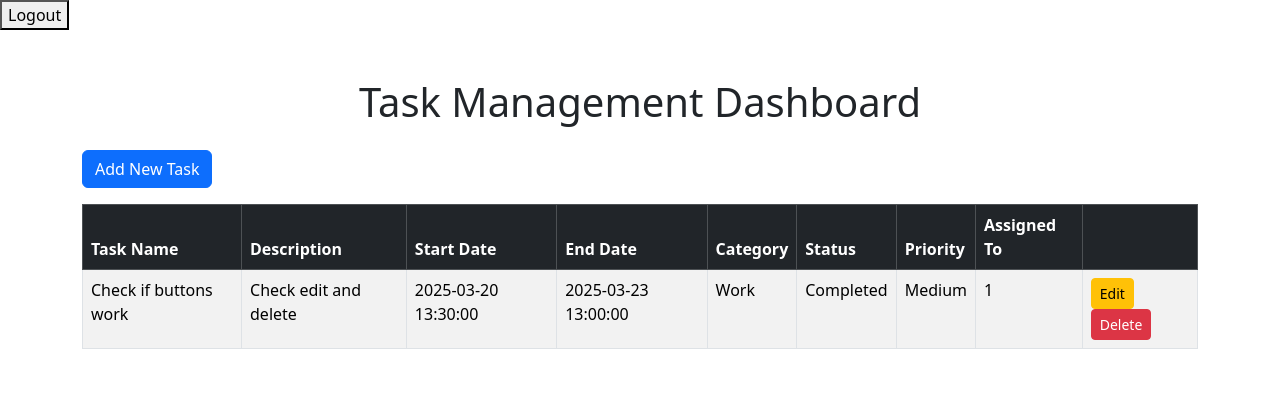
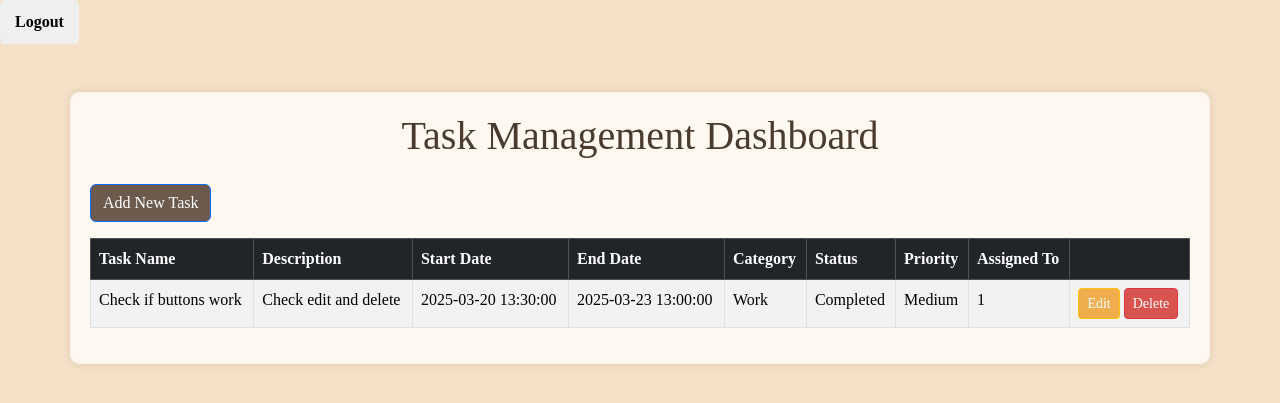
Before and after one commit to noshinrahman11/Task-Management-Software, a Flask app: page /dashboard in a window 1280 px wide. Shown: the top 403 px of the page. Run offline with Flask 3, Linux system fonts and the light colour scheme; a user stored in the database is signed in.

Commit message:
added dashboard css

```diff
--- /dev/null
+++ b/static/css/dashboard.css
@@ -0,0 +1,114 @@
+/* General Styles */
+body {
+    background-color: #f5e1c8; /* Light tan background */
+    font-family: 'Playfair Display', serif;
+    color: #4a3b2f;
+}
+
+/* Flash messages */
+.flash-messages {
+    margin: 10px;
+    padding: 10px;
+    border-radius: 5px;
+    text-align: center;
+}
+
+.flash-message {
+    padding: 10px;
+    margin-bottom: 10px;
+    border-radius: 5px;
+}
+
+.flash-message.success {
+    background-color: #d4edda;
+    color: #155724;
+}
+
+.flash-message.error {
+    background-color: #f8d7da;
+    color: #721c24;
+}
+
+/* Container */
+.container {
+    background-color: #fff8f0;
+    padding: 20px;
+    border-radius: 10px;
+    box-shadow: 0px 0px 10px rgba(0, 0, 0, 0.1);
+}
+
+/* Task Table */
+table {
+    width: 100%;
+    border-collapse: collapse;
+}
+
+th {
+    background-color: #c7a17a; /* Dark tan */
+    color: #ffffff;
+    padding: 10px;
+    text-align: left;
+}
+
+td {
+    background-color: #e4c8a2; /* Medium tan */
+    padding: 10px;
+}
+
+/* Priority Column Colors */
+td.priority-high {
+    background-color: #d9534f; /* Red */
+    color: white;
+}
+
+td.priority-medium {
+    background-color: #f0ad4e; /* Orange */
+    color: white;
+}
+
+td.priority-low {
+    background-color: #5bc0de; /* Blue */
+    color: white;
+}
+
+/* Buttons */
+button {
+    padding: 10px 15px;
+    border: none;
+    border-radius: 5px;
+    cursor: pointer;
+    font-weight: bold;
+}
+
+button.btn-primary {
+    background-color: #6c5b4c;
+    color: white;
+}
+
+button.btn-primary:hover {
+    background-color: #4a3b2f;
+}
+
+button.btn-danger {
+    background-color: #d9534f;
+    color: white;
+}
+
+button.btn-danger:hover {
+    background-color: #c9302c;
+}
+
+button.btn-warning {
+    background-color: #f0ad4e;
+    color: white;
+}
+
+button.btn-warning:hover {
+    background-color: #ec971f;
+}
+
+/* Modal Styling */
+.modal-content {
+    background-color: #fff8f0;
+    border-radius: 10px;
+}
--- a/templates/dashboard.html
+++ b/templates/dashboard.html
@@ -5,6 +5,7 @@
     <meta name="viewport" content="width=device-width, initial-scale=1.0">
     <title>Task Management Dashboard</title>
     <link href="https://cdn.jsdelivr.net/npm/bootstrap@5.3.0-alpha1/dist/css/bootstrap.min.css" rel="stylesheet">
+    <link rel= "stylesheet" type= "text/css" href= "{{ url_for('static',filename='css/dashboard.css') }}">
 
     <!-- Flash messages -->
     {% with messages = get_flashed_messages(with_categories=true) %}
```
Also changed, not shown: database.db.
